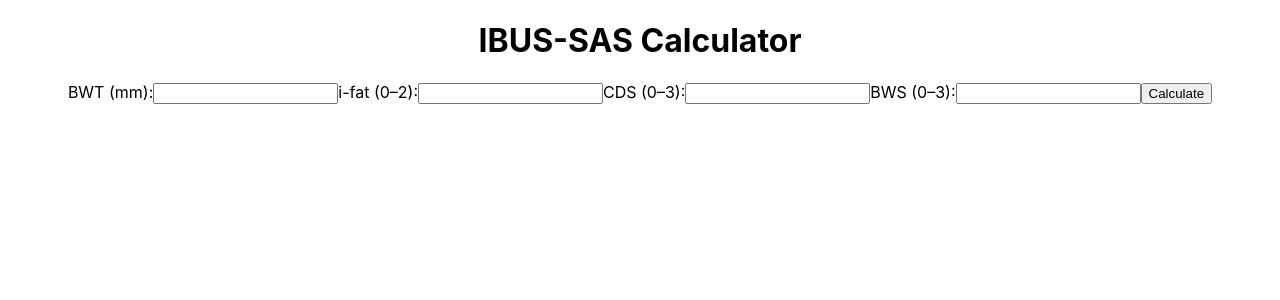
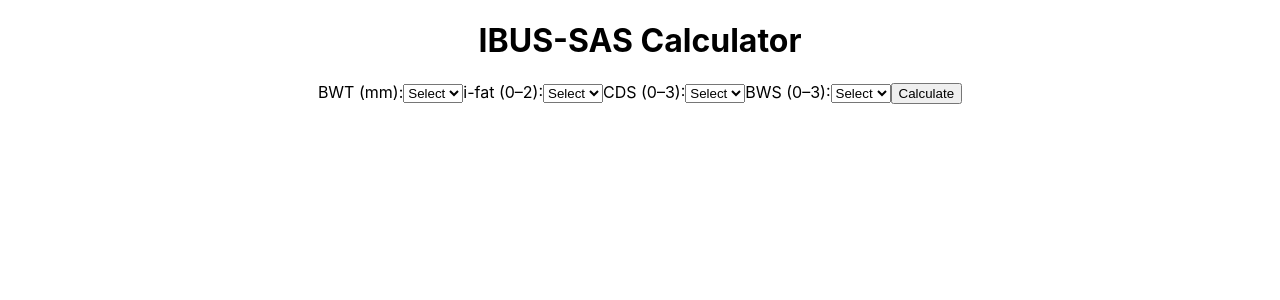
Before and after one commit to Se-bah/react-ibus-sas-calculator, a React (Create React App) app: page / in a window 1280 px wide. Shown: the top 300 px of the page. Built offline with nearby package versions, Linux system fonts and the light colour scheme.

Commit message:
Second commit: added dropdown menu instead of input

```diff
--- a/src/App.js
+++ b/src/App.js
@@ -19,16 +19,40 @@ function App() {
             <h1>IBUS-SAS Calculator</h1>
 
             <label>BWT (mm):</label>
-            <input type="number" value={bwt} onChange={(e) => setBwt(e.target.value)} />
+            <select value ={bwt} onChange={(e) => setBwt(e.target.value)}>
+                <option value="">Select</option>
+                <option value="1">1 mm</option>
+                <option value="2">2 mm</option>
+                <option value="3">3 mm</option>
+                <option value="4">4 mm</option>
+                <option value="5">5 mm</option>
+            </select>
 
             <label>i-fat (0–2):</label>
-            <input type="number" value={ifat} onChange={(e) => setIfat(e.target.value)} />
+            <select value={ifat} onChange={(e) => setIfat(e.target.value)}>
+                <option value="">Select</option>
+                <option value="0">0</option>
+                <option value="1">1</option>
+                <option value="2">2</option>
+            </select>
 
             <label>CDS (0–3):</label>
-            <input type="number" value={cds} onChange={(e) => setCds(e.target.value)} />
+            <select value={cds} onChange={(e) => setCds(e.target.value)}>
+                <option value="">Select</option>
+                <option value="0">0</option>
+                <option value="1">1</option>
+                <option value="2">2</option>
+                <option value="3">3</option>
+            </select>
 
             <label>BWS (0–3):</label>
-            <input type="number" value={bws} onChange={(e) => setBws(e.target.value)} />
+             <select value={bws} onChange={(e) => setBws(e.target.value)}>
+                 <option value="">Select</option>
+                 <option value="0">0</option>
+                 <option value="1">1</option>
+                 <option value="2">2</option>
+                 <option value="3">3</option>
+             </select>
 
             <button onClick={calculateScore}>Calculate</button>
 
```
